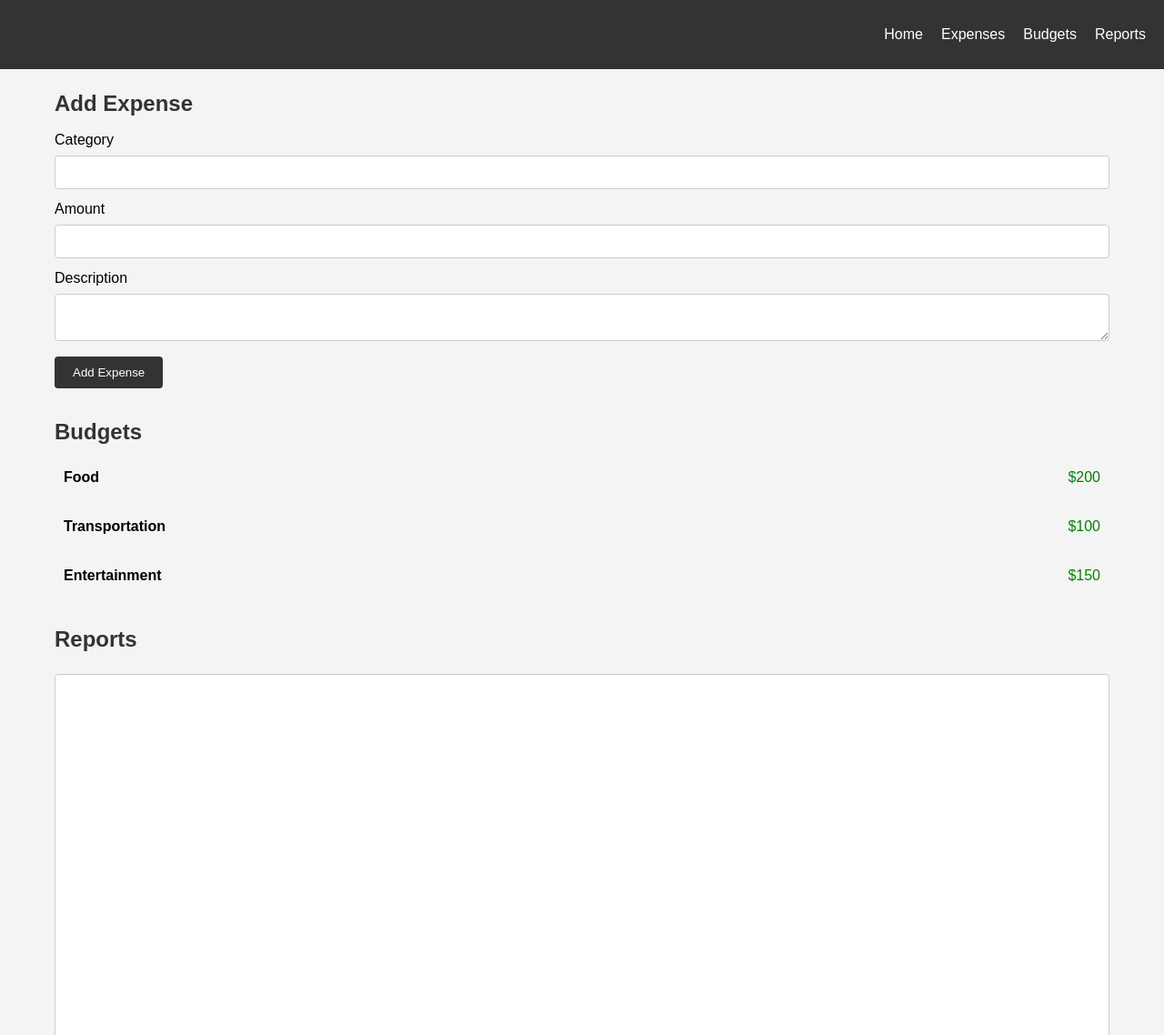
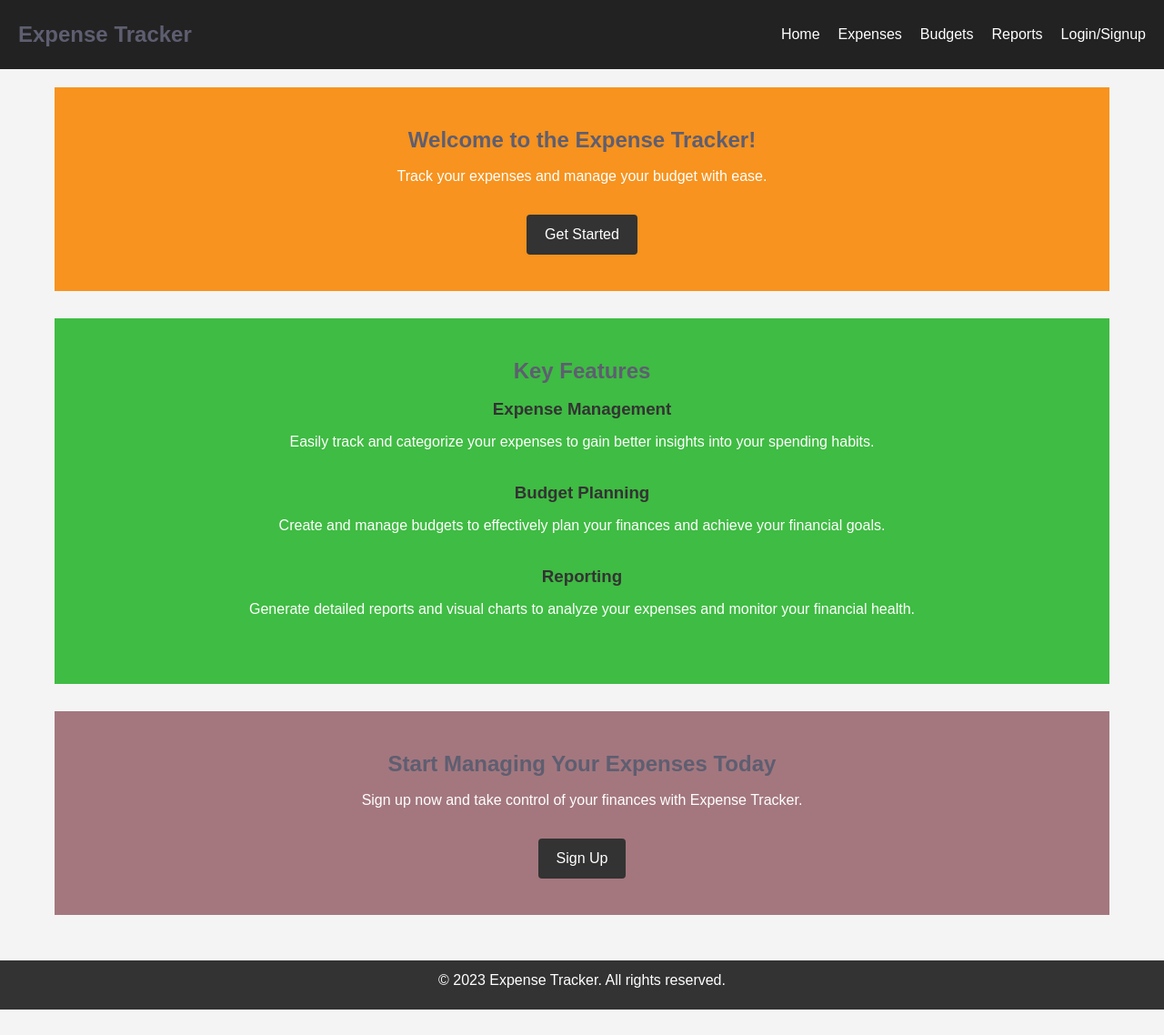
Before and after one commit to rajatp21/expense-tracker, a website: page index.html in a window 1280 px wide. Shown: the top 1138 px of the page at 91% size. After the commit the page ends 1110 px from the top, so only its background shows below. Drawn offline with nearby package versions, Linux system fonts and the light colour scheme.

Commit message:
new Changes

```diff
--- a/index.html
+++ b/index.html
@@ -11,71 +11,50 @@
       <nav>
         <h1>Expense Tracker</h1>
         <ul>
-          <li><a href="#">Home</a></li>
-          <li><a href="#">Expenses</a></li>
-          <li><a href="#">Budgets</a></li>
-          <li><a href="#">Reports</a></li>
+          <li><a href="index.html">Home</a></li>
+          <li><a href="expenses.html">Expenses</a></li>
+          <li><a href="budgets.html">Budgets</a></li>
+          <li><a href="reports.html">Reports</a></li>
+          <li><a href="login-signup.html">Login/Signup</a></li>
         </ul>
       </nav>
     </header>
 
     <main>
-      <section id="expense-form">
-        <h2>Add Expense</h2>
-        <form>
-          <label for="category">Category</label>
-          <input type="text" id="category" name="category" required>
-          <label for="amount">Amount</label>
-          <input type="number" id="amount" name="amount" required>
-          <label for="description">Description</label>
-          <textarea id="description" name="description"></textarea>
-          <button type="submit">Add Expense</button>
-        </form>
-      </section>
-
-      <section id="expense-list">
-        <h2>Expense List</h2>
-        <ul>
-          <li>
-            <div class="expense-item">
-              <span class="category">Food</span>
-              <span class="amount">$10.00</span>
-              <span class="description">Lunch</span>
-              <button class="edit-btn">Edit</button>
-              <button class="delete-btn">Delete</button>
-            </div>
-          </li>
-          <!-- Add more expense items dynamically -->
-        </ul>
-      </section>
-
-      <section id="budgets">
-        <h2>Budgets</h2>
-        <div class="budget-item">
-          <span class="category">Food</span>
-          <span class="amount">$200</span>
-        </div>
-        <div class="budget-item">
-          <span class="category">Transportation</span>
-          <span class="amount">$100</span>
-        </div>
-        <div class="budget-item">
-          <span class="category">Entertainment</span>
-          <span class="amount">$150</span>
+      <section id="hero">
+        <div class="hero-content">
+          <h2>Welcome to the Expense Tracker!</h2>
+          <p>Track your expenses and manage your budget with ease.</p>
+          <a href="expenses.html" class="btn">Get Started</a>
         </div>
       </section>
 
-      <section id="reports">
-        <h2>Reports</h2>
-        <div class="chart-container">
-          <canvas id="expense-chart"></canvas>
+      <section id="features">
+        <h2>Key Features</h2>
+        <div class="feature-item">
+          <h3>Expense Management</h3>
+          <p>Easily track and categorize your expenses to gain better insights into your spending habits.</p>
+        </div>
+        <div class="feature-item">
+          <h3>Budget Planning</h3>
+          <p>Create and manage budgets to effectively plan your finances and achieve your financial goals.</p>
+        </div>
+        <div class="feature-item">
+          <h3>Reporting</h3>
+          <p>Generate detailed reports and visual charts to analyze your expenses and monitor your financial health.</p>
         </div>
       </section>
+
+
+      <section id="cta">
+        <h2>Start Managing Your Expenses Today</h2>
+        <p>Sign up now and take control of your finances with Expense Tracker.</p>
+        <a href="login-signup.html" class="btn">Sign Up</a>
+      </section>
     </main>
+
     <footer>
       <p>&copy; 2023 Expense Tracker. All rights reserved.</p>
     </footer>
-    <script src="file:///Users/rajatphogat/Desktop/new/node_modules/chart.js/dist/chart.js"></script>
-    <script src="script.js"></script>
   </body>
 </html>
--- a/script.js
+++ b/script.js
@@ -1,11 +1,9 @@
-
 // Wait for the DOM to be fully loaded
 document.addEventListener("DOMContentLoaded", function() {
-  // Get the expense form, expense list, budget section, and chart container elements
+  // Get the expense form, expense list, and budget section elements
   const expenseForm = document.getElementById("expense-form");
   const expenseList = document.getElementById("expense-list");
   const budgetSection = document.getElementById("budgets");
-  const chartContainer = document.getElementById("expense-chart");
 
   // Initialize an empty array to store expenses
   let expenses = [];
@@ -36,9 +34,6 @@ document.addEventListener("DOMContentLoaded", function() {
 
     // Render the updated expense list
     renderExpenseList();
-
-    // Generate the expense chart
-    generateExpenseChart();
   });
 
   // Function to render the expense list
@@ -81,7 +76,6 @@ function handleEditExpense(index) {
     // Perform the desired action for editing an expense
     console.log("Edit button clicked");
     console.log("Expense to edit:", expenseToEdit);
-
     // Add your code for editing the expense here
     // For example, you can show a modal or form to edit the expense details
     const updatedCategory = prompt("Enter the updated category:", expenseToEdit.category);
@@ -103,65 +97,15 @@ function handleDeleteExpense(index) {
     // Perform the desired action for deleting an expense
     console.log("Delete button clicked");
     console.log("Expense to delete:", expenseToDelete);
+    // Add your code for deleting the expense here
 
-  // Add your code for deleting the expense here
-  // For example, you can show a confirmation dialog to confirm the deletion
-  const confirmDeletion = confirm("Are you sure you want to delete this expense?");
-  if (confirmDeletion) {
     // Remove the expense from the expenses array
     expenses.splice(index, 1);
 
-    // After deleting the expense, render the updated expense list
+    // Render the updated expense list
     renderExpenseList();
-  }
-
-
-    // Generate the updated expense chart
-    generateExpenseChart();
-  }
-
-  // Function to generate the expense chart
-  function generateExpenseChart() {
-    // Clear the existing chart container
-    chartContainer.innerHTML = "";
-
-    // Use a charting library like Chart.js to generate the chart
-    // Create a canvas element for the chart
-    const chartCanvas = document.createElement("canvas");
-    chartCanvas.id = "expense-chart";
-
-    // Append the chart canvas to the chart container
-    chartContainer.appendChild(chartCanvas);
-
-    // Create the chart using the expenses data
-    const ctx = chartCanvas.getContext("2d");
-    const chart = new Chart(ctx, {
-      type: "bar",
-      data: {
-        labels: expenses.map(expense => expense.category),
-        datasets: [
-          {
-            label: "Expense Amount",
-            data: expenses.map(expense => expense.amount),
-            backgroundColor: "rgba(75, 192, 192, 0.2)",
-            borderColor: "rgba(75, 192, 192, 1)",
-            borderWidth: 1
-          }
-        ]
-      },
-      options: {
-        scales: {
-          y: {
-            beginAtZero: true
-          }
-        }
-      }
-    });
   }
 
   // Render the initial expense list
   renderExpenseList();
-
-  // Generate the initial expense chart
-  generateExpenseChart();
 });
--- a/styles.css
+++ b/styles.css
@@ -1,3 +1,120 @@
+/* Reset default styles */
+* {
+  box-sizing: border-box;
+  margin: 0;
+  padding: 0;
+}
+
+/* Global styles */
+body {
+  font-family: Arial, sans-serif;
+  line-height: 1.5;
+  background-color: #f4f4f4;
+}
+
+h1, h2, h3 {
+  color: #333;
+}
+
+a {
+  color: #333;
+  text-decoration: none;
+}
+
+header {
+  background-color: #222;
+  padding: 20px;
+  color: #fff; /* Change text color to white */
+}
+
+nav {
+  display: flex;
+  justify-content: space-between;
+  align-items: center;
+}
+
+nav ul {
+  list-style: none;
+  display: flex;
+}
+
+nav ul li {
+  margin-left: 20px;
+}
+
+nav ul li a {
+  color: #fff; /* Change link color to white */
+}
+
+main {
+  max-width: 1200px;
+  margin: 0 auto;
+  padding: 20px;
+}
+
+section {
+  margin-bottom: 30px;
+}
+
+section h2 {
+  margin-bottom: 10px;
+}
+
+.btn {
+  margin-top: 20px;
+  display: inline-block;
+  padding: 10px 20px;
+  background-color: #333;
+  color: #fff;
+  border: none;
+  border-radius: 4px;
+  text-decoration: none;
+}
+
+#hero {
+  text-align: center;
+  padding: 40px 0;
+  background-color: #f7931e;
+  color: #fff;
+}
+
+.hero-content {
+  max-width: 600px;
+  margin: 0 auto;
+}
+
+#features {
+  text-align: center;
+  padding: 40px 0;
+  background-color: #3fbc43;
+  color: #fff;
+}
+
+.feature-item {
+  margin-bottom: 30px;
+}
+
+.feature-item h3 {
+  margin-bottom: 10px;
+}
+
+.feature-item p {
+  margin-bottom: 10px;
+}
+
+#cta {
+  text-align: center;
+  padding: 40px 0;
+  background-color: #a4777e;
+  color: #fff;
+}
+
+footer {
+  background-color: #333;
+  padding: 10px;
+  color: #fff;
+  text-align: center;
+}
 /* Reset default styles */
 * {
   box-sizing: border-box;
@@ -13,11 +130,16 @@ body {
 }
 
 h1, h2 {
+  color: rgb(94, 94, 113);
+}
+
+a {
   color: #333;
+  text-decoration: none;
 }
 
 header {
-  background-color: #333;
+  background-color: #222;
   padding: 20px;
   color: #fff;
 }
@@ -39,7 +161,6 @@ nav ul li {
 
 nav ul li a {
   color: #fff;
-  text-decoration: none;
 }
 
 main {
@@ -61,8 +182,7 @@ form label {
   margin-bottom: 5px;
 }
 
-form input,
-form textarea {
+form input {
   width: 100%;
   padding: 10px;
   border: 1px solid #ccc;
@@ -79,83 +199,9 @@ button {
   cursor: pointer;
 }
 
-ul {
-  list-style: none;
-}
-
-.expense-item {
-  display: flex;
-  align-items: center;
-  justify-content: space-between;
-  background-color: #fff;
-  padding: 10px;
-  border: 1px solid #ccc;
-  border-radius: 4px;
+p {
   margin-bottom: 10px;
 }
-
-.edit-btn,
-.delete-btn {
-  padding: 5px 10px;
-  background-color: #333;
-  color: #fff;
-  border: none;
-  border-radius: 4px;
-  cursor: pointer;
-}
-.save-btn {
-  padding: 5px 10px;
-  background-color: #333;
-  color: #fff;
-  border: none;
-  border-radius: 4px;
-  cursor: pointer;
-}
-
-#budgets {
-  margin-bottom: 30px;
-}
-
-#budgets h2 {
-  margin-bottom: 10px;
-}
-
-.budget-item {
-  display: flex;
-  justify-content: space-between;
-  align-items: center;
-  background-color: #f4f4f4;
-  padding: 10px;
-  border-radius: 4px;
-  margin-bottom: 10px;
-}
-
-.budget-item .category {
-  font-weight: bold;
-}
-
-.budget-item .amount {
-  color: green;
-}
-
-#reports {
-  margin-bottom: 30px;
-}
-
-#reports h2 {
-  margin-bottom: 10px;
-}
-
-.chart-container {
-  width: 100%;
-  height: 400px; /* Set the height of the chart container */
-  margin: 20px auto;
-  border: 1px solid #ccc;
-  border-radius: 4px;
-  padding: 10px;
-  background-color: #fff;
-}
-
 
 footer {
   background-color: #333;
```
Also changed, not shown: budgets.html (added, +32 -0 lines), expenses.html (added, +32 -0 lines), login-signup.html (added, +43 -0 lines), reports.html (added, +31 -0 lines), about.html (added). Lines whose indentation alone changed are shown as unchanged.
